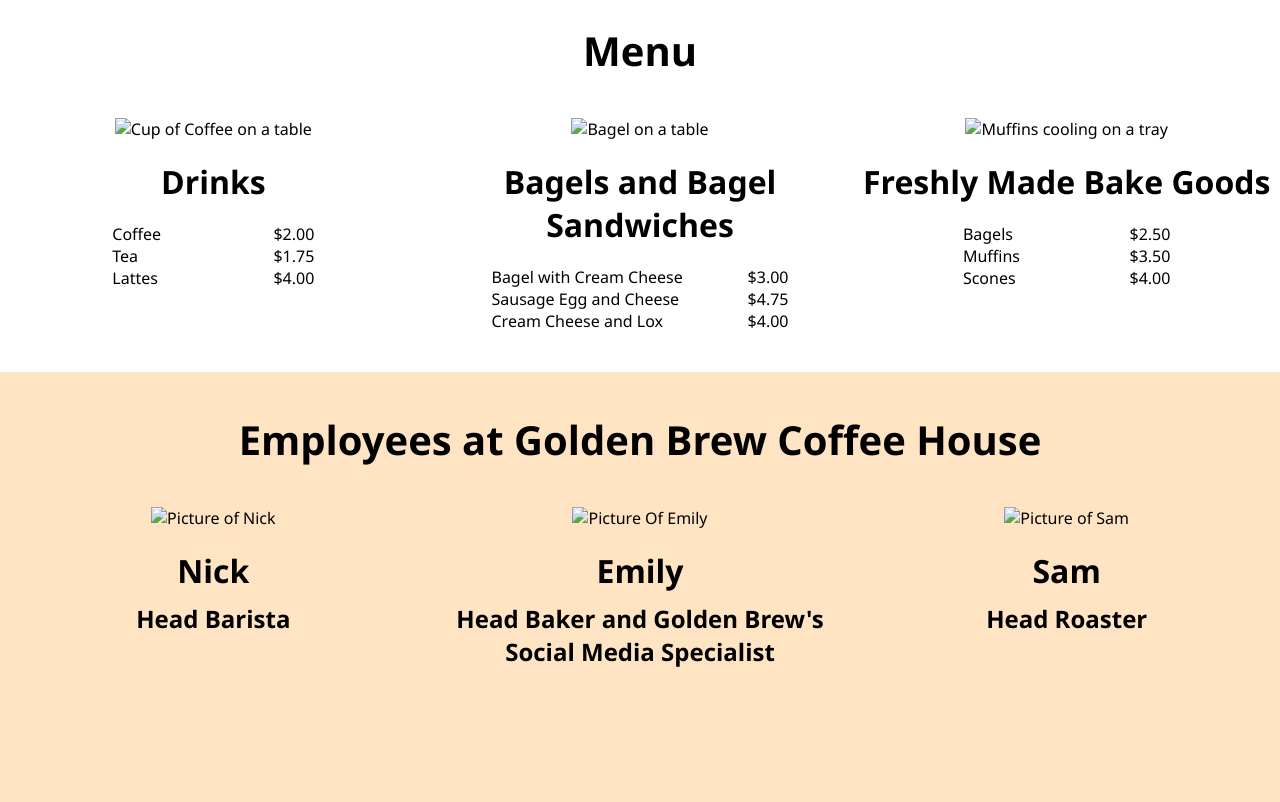
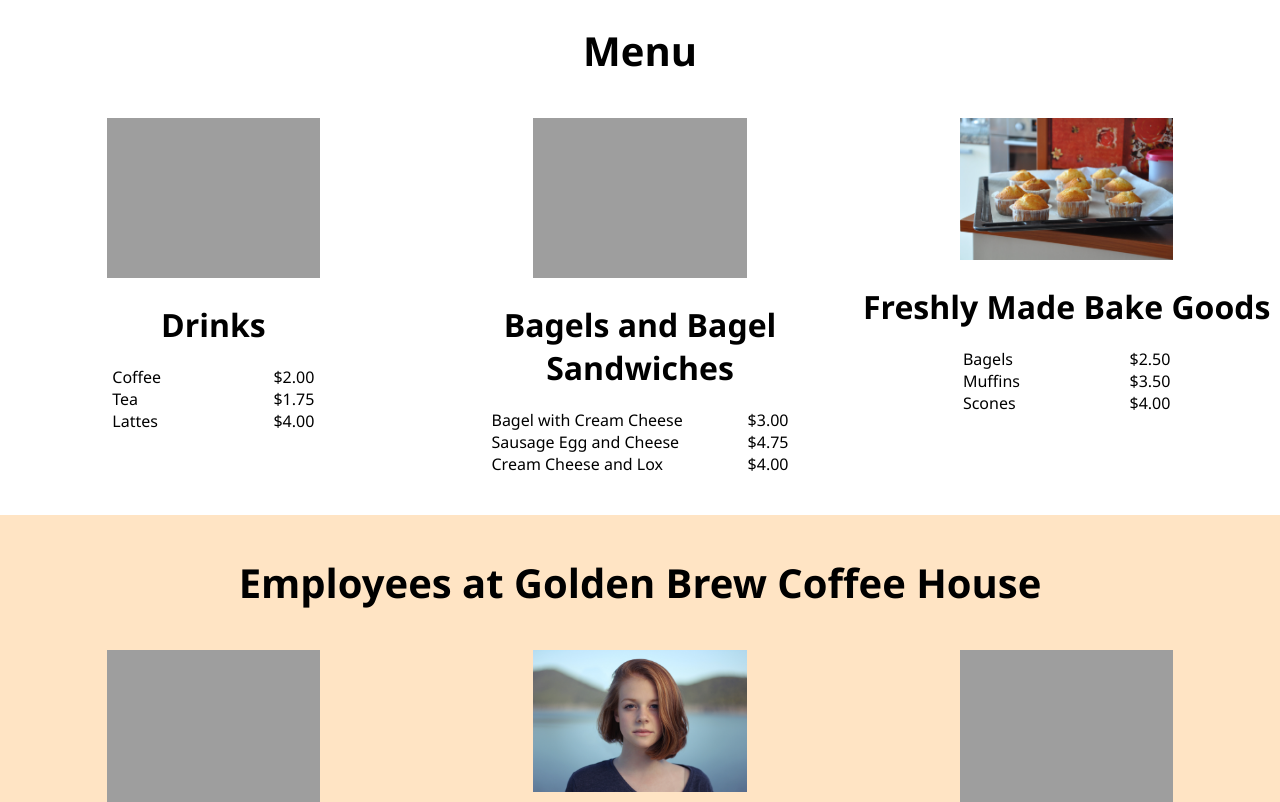
Before and after one commit to harrismalcolm/golden-brew, a plain HTML site: page index.html in a window 1280 px wide. Shown: the part 1150-1952 px from the top of the page. Drawn offline with Linux system fonts and the light colour scheme; the site is published under a folder, as on GitHub Pages, so addresses that start at the root find nothing.

Commit message:
fixed filing pathing issue on images

```diff
--- a/index.html
+++ b/index.html
@@ -38,7 +38,7 @@
           <div class="content-box">
             <div class="menu-item box">
               <figure>
-                <img src="/resources/menu/latte-image.jpg" alt="Cup of Coffee on a table">
+                <img src="resources/menu/latte-image.jpg" alt="Cup of Coffee on a table">
               </figure>
               <div class="menu-item-list">
                 <h3>Drinks</h3>
@@ -58,7 +58,7 @@
             </div>
             <div class="menu-item box">
               <figure>
-                <img src="/resources/menu/bagel-image.jpg" alt="Bagel on a table">
+                <img src="resources/menu/bagel-image.jpg" alt="Bagel on a table">
               </figure>
               <div class="menu-item-list">
                 <h3>Bagels and Bagel Sandwiches</h3>
@@ -78,7 +78,7 @@
             </div>
             <div class="menu-item box">
               <figure>
-                <img src="/resources/menu/bake-goods.jpg" alt="Muffins cooling on a tray">
+                <img src="resources/menu/bake-goods.jpg" alt="Muffins cooling on a tray">
               </figure>
               <div class="menu-item-list">
                 <h3>Freshly Made Bake Goods</h3>
@@ -103,7 +103,7 @@
           <div class="content-box">
             <div class="box employee">
               <figure>
-                <img src="/resources/employees/nick.jpg" alt="Picture of Nick">
+                <img src="resources/employees/nick.jpg" alt="Picture of Nick">
               </figure>
               <div class="bio">
                 <h3>Nick</h3>
@@ -112,7 +112,7 @@
             </div>
             <div class="box employee">
               <figure>
-                <img src="/resources/employees/emily.jpg" alt="Picture Of Emily">
+                <img src="resources/employees/emily.jpg" alt="Picture Of Emily">
               </figure>
               <div class="bio">
                 <h3>Emily</h3>
@@ -121,7 +121,7 @@
             </div>
             <div class="box employee">
               <figure>
-                <img src="/resources/employees/sam.jpg" alt="Picture of Sam">
+                <img src="resources/employees/sam.jpg" alt="Picture of Sam">
               </figure>
               <div class="bio">
                 <h3>Sam</h3>
--- a/styles.css
+++ b/styles.css
@@ -94,7 +94,7 @@
     margin-top: 40px;
 }
 .banner {
-    background-image: url('/resources/banner-image.jpg');
+    background-image: url('resources/banner-image.jpg');
     background-position: center;
     background-size: cover;
     background-repeat: no-repeat;
@@ -215,7 +215,7 @@
 /********** FOOTER SECTION STYLES ***********/
 
 footer {
-    background-image: url('/resources/footer-image.jpg');
+    background-image: url('resources/footer-image.jpg');
     background-position: center;
     background-size: cover;
     background-repeat: no-repeat;
```
